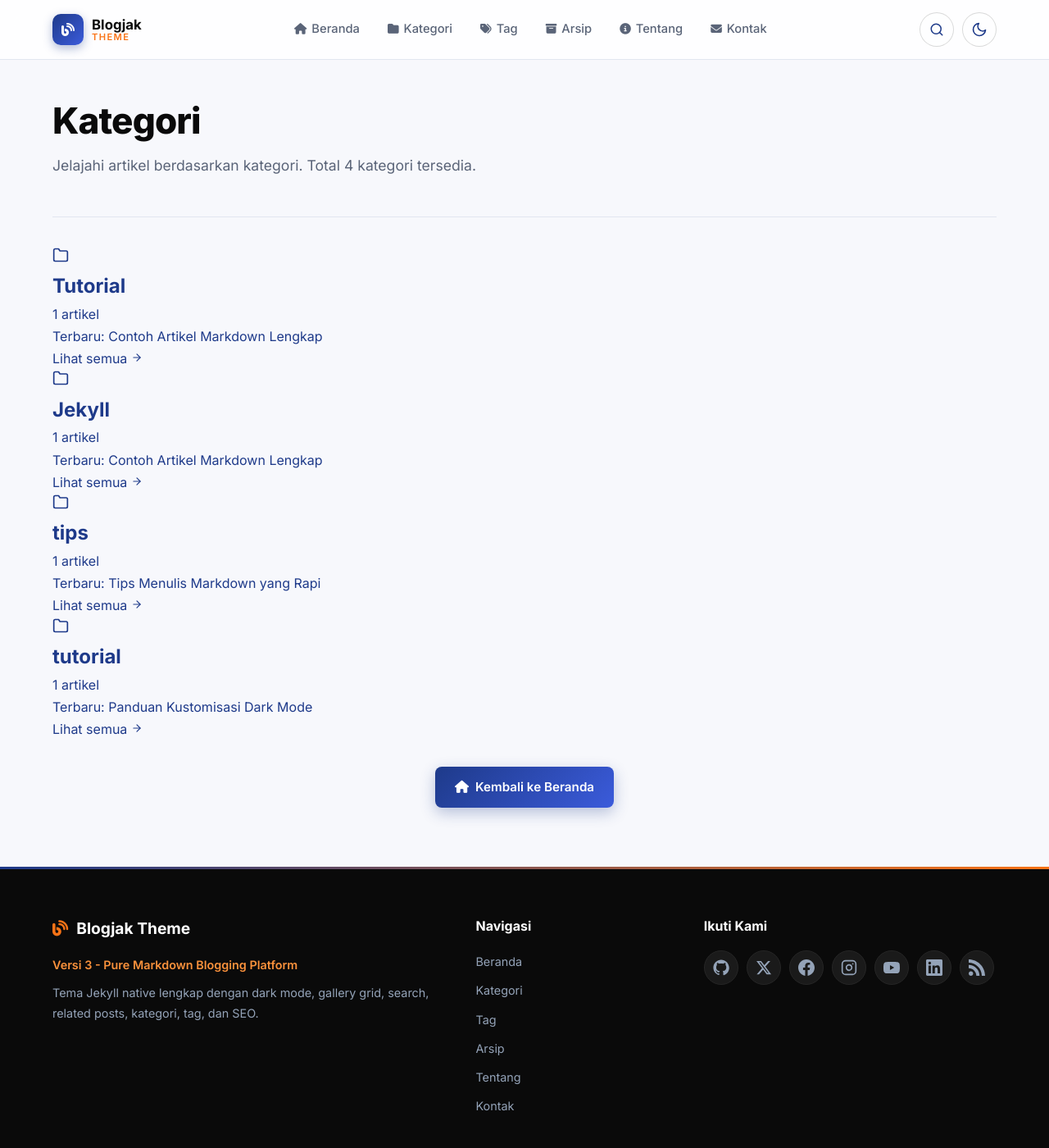
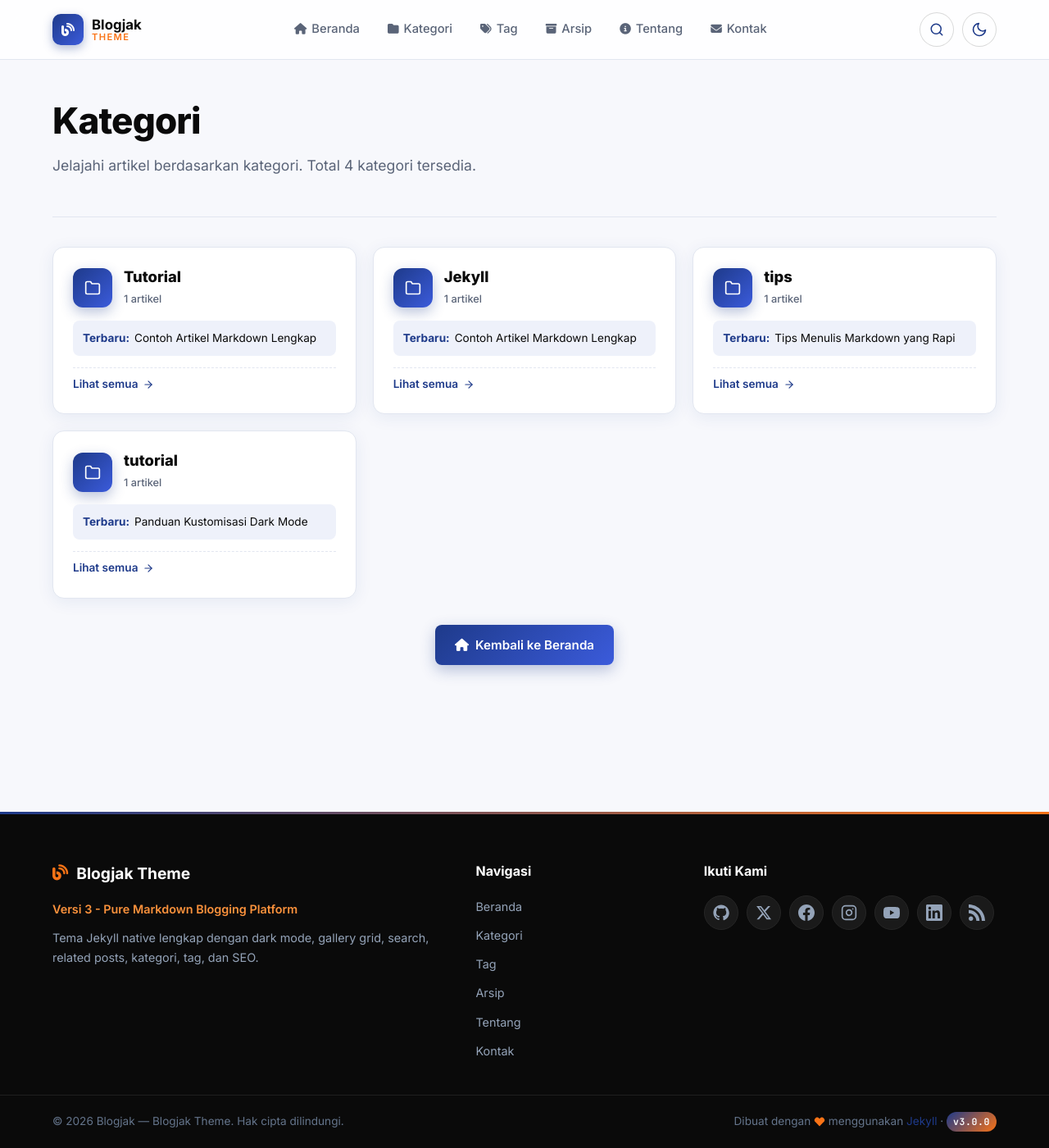
Before and after one commit to blogjak/blogjak-theme, a Jekyll site: the page built from categories.md, in a window 1280 px wide and 1400 px high. Shown: the whole window at 82% size. Built offline with Jekyll 4.4.1, drawn with Linux system fonts in a browser that asks for light colours.

Commit message:
Update styles.css

```diff
--- a/assets/css/styles.css
+++ b/assets/css/styles.css
@@ -1653,3 +1653,229 @@
     grid-template-columns: 1fr;
   }
 }
+/* ============================================
+   BLOGJAK v3.0 — CATEGORIES, TAGS, FOOTER VERSION
+   ============================================ */
+
+/* ---------- Footer Version Badge ---------- */
+.footer-version {
+  display: inline-block;
+  padding: 2px 8px;
+  background: linear-gradient(135deg, var(--royal-blue), var(--orange));
+  color: var(--white);
+  font-size: 0.72rem;
+  font-weight: 700;
+  border-radius: 999px;
+  font-family: var(--font-mono);
+  letter-spacing: 0.05em;
+  vertical-align: middle;
+}
+
+/* ---------- Category Grid ---------- */
+.category-grid {
+  display: grid;
+  grid-template-columns: repeat(auto-fill, minmax(280px, 1fr));
+  gap: 20px;
+  margin: 32px 0;
+}
+
+.category-card {
+  display: flex;
+  flex-direction: column;
+  gap: 14px;
+  padding: 24px;
+  background: var(--bg-elev);
+  border: 1px solid var(--border);
+  border-radius: var(--radius);
+  color: var(--text);
+  text-decoration: none;
+  transition: all 0.25s ease;
+  box-shadow: var(--shadow);
+}
+
+.category-card:hover {
+  transform: translateY(-6px);
+  border-color: var(--accent);
+  box-shadow: var(--shadow-lg);
+  color: var(--text);
+}
+
+.category-card-header {
+  display: flex;
+  align-items: center;
+  gap: 14px;
+}
+
+.category-icon {
+  width: 48px;
+  height: 48px;
+  display: inline-flex;
+  align-items: center;
+  justify-content: center;
+  border-radius: 12px;
+  background: linear-gradient(135deg, var(--royal-blue), var(--royal-blue-3));
+  color: var(--white);
+  flex-shrink: 0;
+  box-shadow: 0 6px 16px rgba(30, 58, 138, 0.3);
+}
+
+.category-card-title {
+  font-size: 1.15rem;
+  font-weight: 800;
+  color: var(--text);
+  line-height: 1.3;
+  margin: 0;
+}
+
+.category-card-count {
+  font-size: 0.8rem;
+  color: var(--text-muted);
+  font-weight: 500;
+}
+
+.category-card-latest {
+  padding: 10px 12px;
+  background: var(--bg-soft);
+  border-radius: var(--radius-sm);
+  font-size: 0.85rem;
+  color: var(--text-muted);
+  display: flex;
+  gap: 6px;
+  flex-wrap: wrap;
+}
+
+.category-latest-label {
+  font-weight: 700;
+  color: var(--accent);
+}
+
+.category-latest-title {
+  color: var(--text);
+}
+
+.category-card-arrow {
+  display: flex;
+  align-items: center;
+  gap: 6px;
+  font-size: 0.85rem;
+  font-weight: 600;
+  color: var(--accent);
+  margin-top: auto;
+  padding-top: 8px;
+  border-top: 1px dashed var(--border);
+  transition: gap 0.25s ease;
+}
+
+.category-card:hover .category-card-arrow {
+  gap: 10px;
+}
+
+/* ---------- Tag Cloud ---------- */
+.tag-cloud {
+  display: flex;
+  flex-wrap: wrap;
+  gap: 10px;
+  margin: 32px 0;
+}
+
+.tag-chip {
+  display: inline-flex;
+  align-items: center;
+  gap: 6px;
+  padding: 8px 14px;
+  background: var(--bg-elev);
+  border: 1px solid var(--border);
+  border-radius: 999px;
+  color: var(--text);
+  text-decoration: none;
+  font-weight: 600;
+  transition: all 0.25s ease;
+  line-height: 1;
+}
+
+.tag-chip:hover {
+  background: var(--accent);
+  color: var(--white);
+  border-color: var(--accent);
+  transform: translateY(-2px);
+}
+
+.tag-hash {
+  color: var(--orange);
+  font-weight: 800;
+  margin-right: 2px;
+}
+
+.tag-chip:hover .tag-hash {
+  color: var(--white);
+}
+
+.tag-count {
+  display: inline-flex;
+  align-items: center;
+  justify-content: center;
+  min-width: 20px;
+  height: 20px;
+  padding: 0 6px;
+  border-radius: 999px;
+  background: var(--bg-soft);
+  color: var(--text-muted);
+  font-size: 0.7rem;
+  font-weight: 700;
+}
+
+.tag-chip:hover .tag-count {
+  background: rgba(255, 255, 255, 0.25);
+  color: var(--white);
+}
+
+/* Ukuran font berdasarkan popularitas */
+.tag-size-sm { font-size: 0.85rem; }
+.tag-size-md { font-size: 0.95rem; }
+.tag-size-lg { font-size: 1.05rem; font-weight: 700; }
+.tag-size-xl { font-size: 1.2rem; font-weight: 800; }
+
+/* ---------- Post Meta — link tag & kategori ---------- */
+.post-category {
+  text-decoration: none;
+  transition: background 0.2s ease, transform 0.2s ease;
+}
+
+.post-category:hover {
+  background: var(--royal-blue);
+  color: var(--white);
+  transform: translateY(-2px);
+  text-decoration: none;
+}
+
+.meta-item .tag {
+  text-decoration: none;
+  transition: color 0.2s ease;
+}
+
+.meta-item .tag:hover {
+  color: var(--accent-hover);
+  text-decoration: none;
+}
+
+/* ---------- Responsive ---------- */
+@media (max-width: 640px) {
+  .category-grid {
+    grid-template-columns: 1fr;
+    gap: 16px;
+  }
+  .category-card {
+    padding: 20px;
+  }
+  .category-icon {
+    width: 44px;
+    height: 44px;
+  }
+  .tag-cloud {
+    gap: 8px;
+  }
+  .tag-chip {
+    padding: 6px 12px;
+    font-size: 0.85rem;
+  }
+}
```
